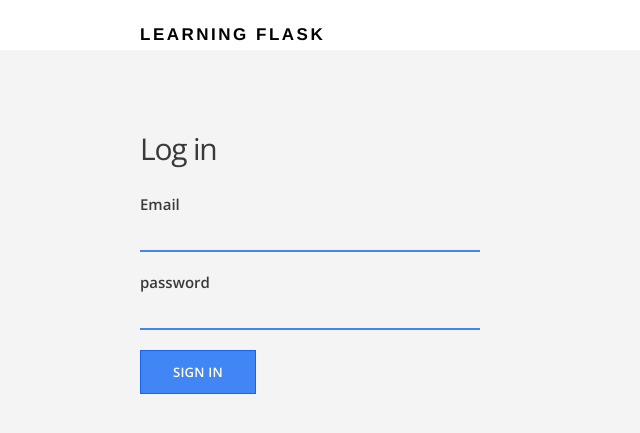
After one commit to RachidJeffali/09_Flask, a Flask app: page /login in a window 1280 px wide. The commit adds this page. Shown: the top 433 px of the page, without its empty margins (0-640 px from the left). Run offline with Flask 2, Linux system fonts and the light colour scheme.

Commit message:
Login form

```diff
--- a/learning-flask/forms.py
+++ b/learning-flask/forms.py
@@ -1,6 +1,7 @@
 from flask_wtf import Form
 from wtforms import StringField, PasswordField, SubmitField
 from wtforms.validators import DataRequired, Email, Length, Regexp
+import sqlalchemy.dialects.postgresql
 
 class SignupForm(Form):
 	regex = (
@@ -19,3 +20,9 @@ class SignupForm(Form):
 	password = PasswordField('password', validators = [Regexp(regex, message="must contain one digit from 0-9, one lowercase characters, one uppercase characters"),
 		DataRequired(), Length(min=6, message = "Password must be 6 characters or more")])
 	submit = SubmitField('Sign up')
+
+class LoginForm(Form):
+	email = StringField('Email', validators = [DataRequired("Please enter your email address."),
+		Email("Please enter your email address")])
+	password = PasswordField('password', validators = [DataRequired("Please enter your password")])
+	submit = SubmitField('Sign in')
--- a/learning-flask/models.py
+++ b/learning-flask/models.py
@@ -1,4 +1,5 @@
 from flask_sqlalchemy import SQLAlchemy
+import sqlalchemy.dialects.postgresql
 from werkzeug import generate_password_hash, check_password_hash
 
 db = SQLAlchemy()
--- a/learning-flask/routes.py
+++ b/learning-flask/routes.py
@@ -1,10 +1,11 @@
-from flask import Flask, render_template, request
-from models import db
-from forms import SignupForm
+from flask import Flask, render_template, request, flash, redirect, url_for, session
+from models import db, User
+from forms import SignupForm, LoginForm
+from sqlalchemy.exc import IntegrityError
 
 app = Flask(__name__)
 
-app.config['SQLALCHEMY_DATABASE_URI'] = 'postegresql://localhost/learningflask'
+app.config['SQLALCHEMY_DATABASE_URI'] = 'postgresql://postgres:chidra@localhost:5432/learningflask'
 db.init_app(app)
 
 app.secret_key = "development-key"
@@ -25,9 +26,49 @@ def signup():
 		if form.validate() == False:
 			return render_template('signup.html', form=form)
 		else:
-			return "Success"
+			newuser = User(form.first_name.data, form.last_name.data, form.email.data, form.password.data)
+			db.session.add(newuser)
+			try:
+				db.session.commit()
+				session['email'] = newuser.email
+				return redirect(url_for('home'))
+
+			except IntegrityError:
+				db.session.rollback()
+				flash('Looks like you entered a email already used')
+				return redirect(url_for("signup", form = form))
 	elif request.method == 'GET':
 		return render_template("signup.html", form = form)
+
+@app.route("/login", methods=["GET", "POST"])
+def login():
+	form = LoginForm()
+	if request.method == "POST":
+		if form.validate() == False:
+			return render_template("Login.html", form=form)
+		else:
+			email = form.email.data
+			password = form.password.data
+
+			user = User.query.filter_by(email=email).first()
+			if user is not None and user.check_password(password):
+				session['email'] = form.email.data
+				return redirect(url_for('home'))
+			else:
+				return redirect(url_for('login'))
+	elif request.method == "GET":
+		return render_template("login.html", form=form)
+
+@app.route("/logout")
+def logout():
+	session.pop('email', None)
+	return redirect(url_for('index'))
+
+
+
+@app.route("/home")
+def home():
+	return render_template("home.html")
 
 
 if __name__ == '__main__':
--- /dev/null
+++ b/learning-flask/templates/login.html
@@ -0,0 +1,25 @@
+{% extends "layout.html" %}
+
+{% block content %}
+	<main class="container signup-section">
+		<div class="section-content">
+			<h2>Log in</h2>
+
+			<form method="POST" action="/login">
+				{{ form.hidden_tag() }}
+
+				<div class="form-group">
+					{{ form.email.label}}
+					{{ form.email }}
+				</div>
+
+				<div class="form-group">
+					{{ form.password.label}}
+					{{ form.password }}
+				</div>
+
+				{{ form.submit(class="btn-primary") }}
+			</form>
+		</div>
+	</main>
+{% endblock %}
--- a/learning-flask/templates/signup.html
+++ b/learning-flask/templates/signup.html
@@ -3,6 +3,12 @@
 {% block content %}
 	<main class = "container signup-section">
 		<div class="section-content">
+			{% for message in get_flashed_messages() %}
+				<div class="alert alert-warning fade in">
+    				<a href="{{ url_for('signup') }}" class="close" data-dismiss="alert" aria-label="close" title="close">&times;</a>
+    				<strong>Warning!</strong> {{ message }}
+				</div>
+			{% endfor %}
 			<h2>Create an account</h2>
 			<form method="POST" action = "/signup">
 				{{ form.hidden_tag() }}
```
Also changed, not shown: learning-flask/templates/home.html (added, +9 -0 lines).
